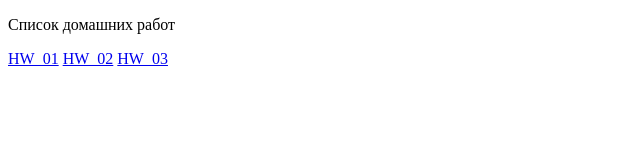
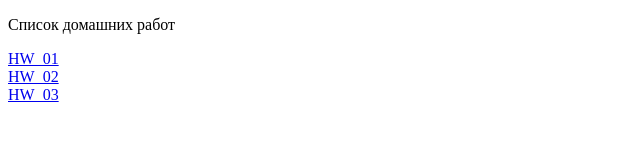
Before and after one commit to mezhetskiy/cursor, a plain HTML site: page index.html in a window 1280 px wide. Shown: the whole page, without its empty margins (0-640 px from the left). Drawn offline with Linux system fonts and the light colour scheme.

Commit message:
fix hw's list 2

```diff
--- a/index.html
+++ b/index.html
@@ -8,8 +8,8 @@
 </head>
 <body>
     <p>Список домашних работ</p>
-        <a href="./hw_01/index.html">HW_01</a>
-        <a href="./hw_02/index.html">HW_02</a>
+        <a href="./hw_01/index.html">HW_01</a><br>
+        <a href="./hw_02/index.html">HW_02</a><br>
         <a href="./hw_03/index.html">HW_03</a>
 </body>
 </html>
```
